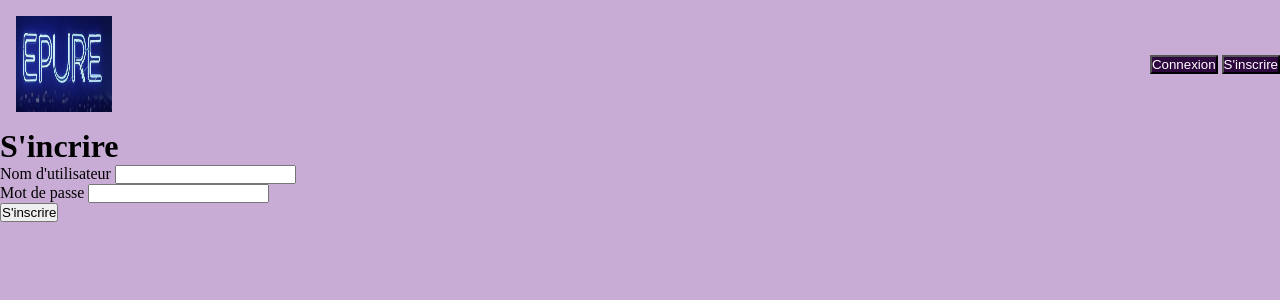
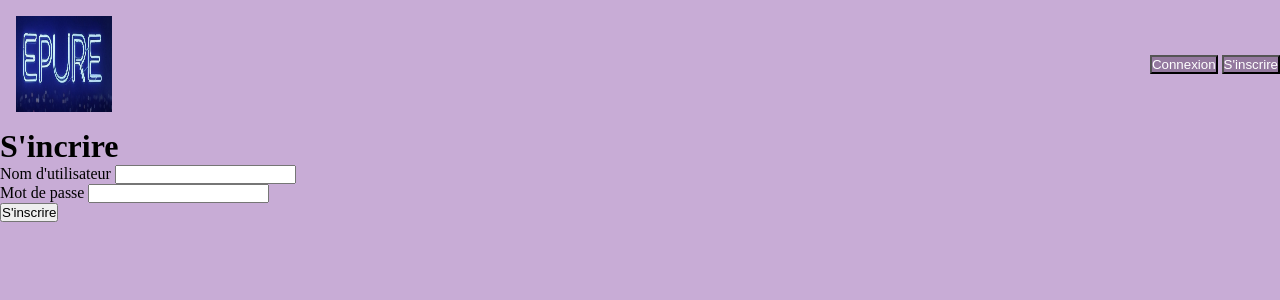
Before and after one commit to Moonysphere/Epure, a Django app: page /signup/ in a window 1280 px wide. Shown: the top 300 px of the page. Run offline with Django 4.2, Linux system fonts and the light colour scheme.

Commit message:
background test

```diff
--- a/static/css/base.css
+++ b/static/css/base.css
@@ -11,10 +11,9 @@ header {
 }
 
 .Boutton {
-  background-color: #2E073F;
-
+  background-color: #94799f;
 }
-.Boutton a{
+.Boutton a {
   color: white;
   text-decoration: none;
 }
@@ -26,7 +25,6 @@ header {
   padding: 1rem;
 }
 
-
 body {
   background-color: #c8acd6;
 }
```
Also changed, not shown: templates/base.html (+2 -6 lines).
